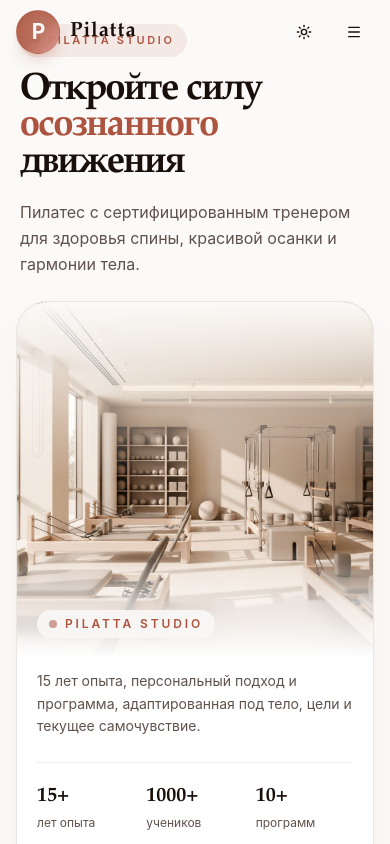
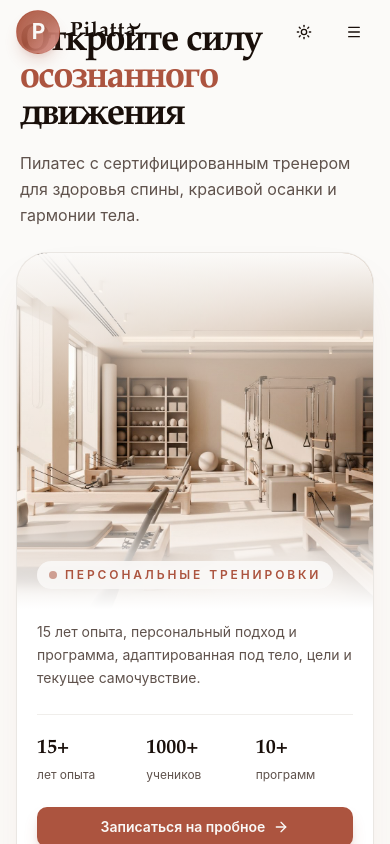
Before and after one commit to robertmaxworkuk/v0-pilates-studio-website, a Next.js app: page / in a window 390 px wide. Shown: the top 844 px of the page. Built offline with nearby package versions, Linux system fonts and the light colour scheme.

Commit message:
Update mobile hero badges

```diff
--- a/components/sections/hero-section.tsx
+++ b/components/sections/hero-section.tsx
@@ -42,13 +42,6 @@ export function HeroSection() {
         <div ref={contentRef} className="w-full max-w-2xl md:py-20">
           <div className="md:hidden">
             <div className="px-1">
-              <div className="mb-4 inline-flex items-center gap-2 rounded-full bg-primary/10 px-3 py-2">
-                <span className="h-2 w-2 rounded-full bg-primary animate-pulse" />
-                <span className="text-[11px] font-semibold uppercase tracking-[0.24em] text-primary">
-                  Pilatta Studio
-                </span>
-              </div>
-
               <h1 className="text-balance font-serif text-[2.35rem] font-semibold leading-[0.98] tracking-tight text-foreground">
                 Откройте силу{' '}
                 <span className="text-primary">осознанного</span>{' '}
@@ -75,7 +68,7 @@ export function HeroSection() {
                   <div className="inline-flex items-center gap-2 rounded-full bg-background/85 px-3 py-1.5 backdrop-blur-md">
                     <span className="h-2 w-2 rounded-full bg-primary animate-pulse" />
                     <span className="text-xs font-semibold uppercase tracking-[0.24em] text-primary">
-                      Pilatta Studio
+                      Персональные тренировки
                     </span>
                   </div>
                 </div>
```
